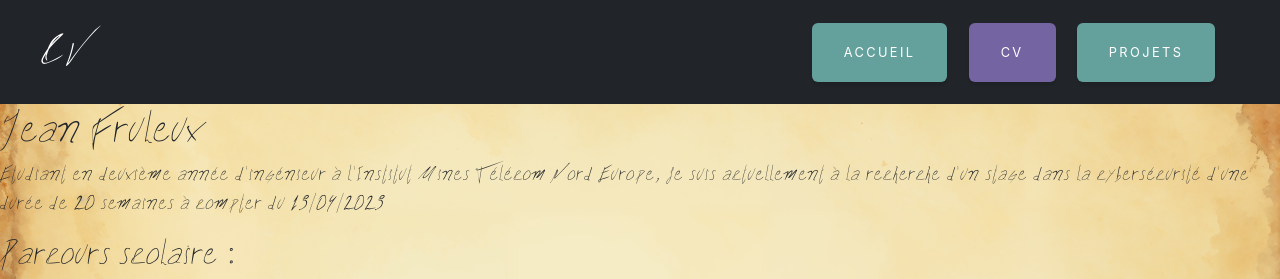
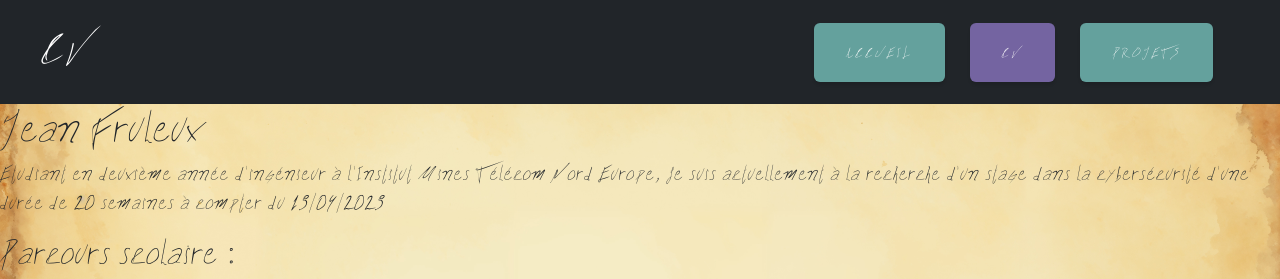
Before and after one commit to Redlambtoken/IDAW, a PHP site: page /cv.html in a window 1280 px wide. Shown: the top 279 px of the page. Run offline with PHP 8.4, Linux system fonts and the light colour scheme; some web fonts are replaced.

Commit message:
Final changement

```diff
--- a/sitepro/v1/style.css
+++ b/sitepro/v1/style.css
@@ -3,12 +3,12 @@ body, html{
     height: 100% ;
     background-image: url("image/backgroundParchemin.jpeg");
     background-size: cover;
-    background-attachment: fixed;
+        background-attachment: fixed;
     background-repeat: no-repeat;
     background-position: center;
 }
-.elfique {
-    font-family: 'Eldritch', serif;
+.elfique, nav a {
+    font-family: 'Eldritch', serif !important;
 }
 #currentpage{
     background-color: #7464a1;
```
Also changed, not shown: sitepro/v1/projets.html (+12 -0 lines).
